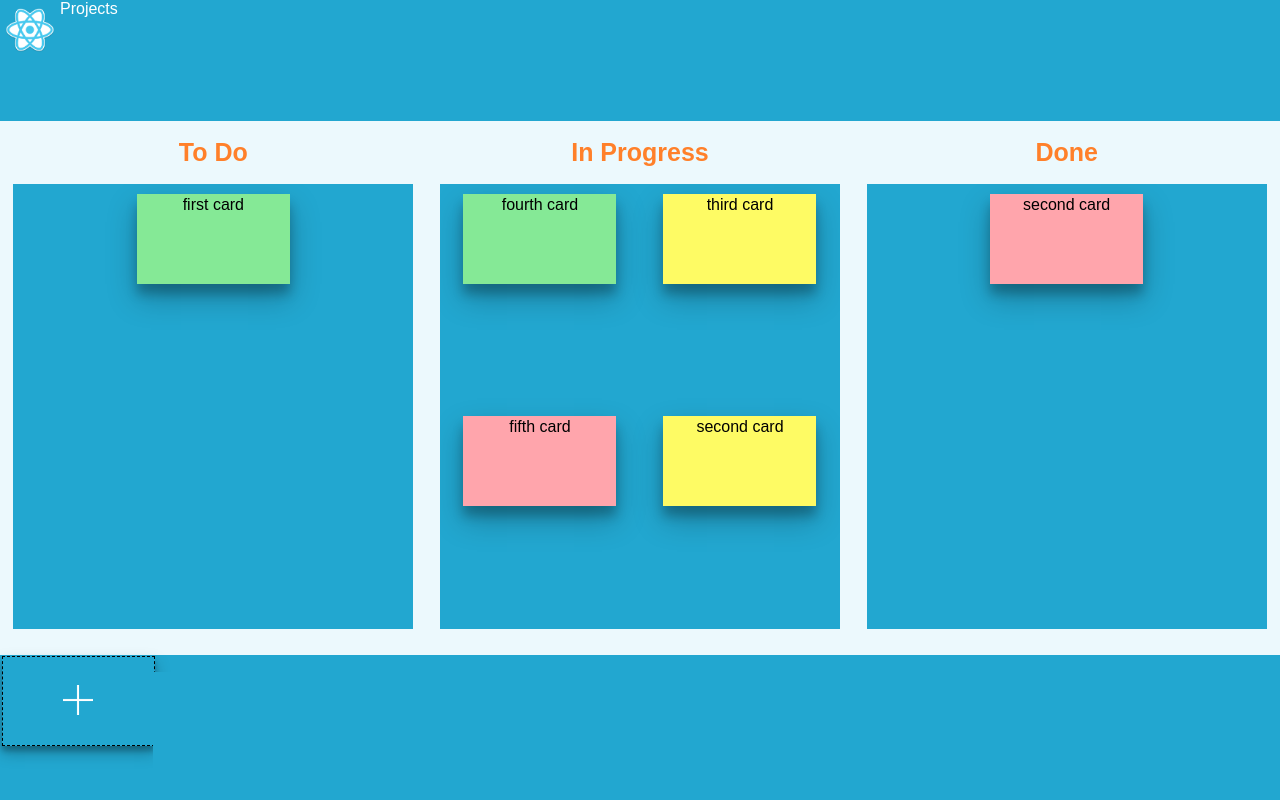
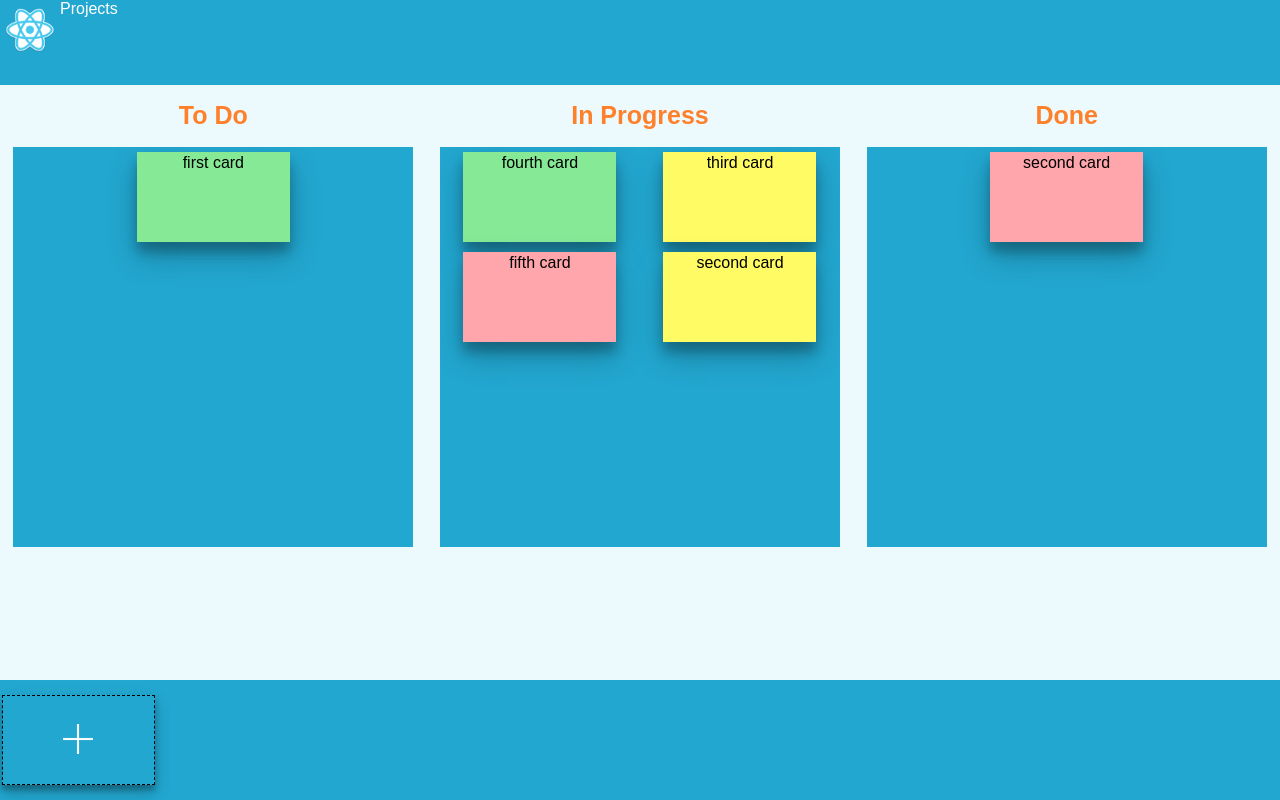
Before and after one commit to polytech-frontend-2017/kanban_board_project, a React (Create React App) app: page / in a window 1280 px wide. Built offline with nearby package versions, Linux system fonts and the light colour scheme.

Commit message:
add to bottom correct

```diff
--- a/src/big-sticker/BSticker.jsx
+++ b/src/big-sticker/BSticker.jsx
@@ -4,7 +4,6 @@ import './BSticker.css'
 import ToDoList from './ToDoList'
 import MainStickerField from './MainStickerField'
 import UserList from './UserList'
-
 
 class ButtonCheckDiv extends Component {
   render () {
--- a/src/big-sticker/MainStickerField.jsx
+++ b/src/big-sticker/MainStickerField.jsx
@@ -76,12 +76,13 @@ class MainStickerField extends Component {
   }
 
   changeTitle (newTitle) {
-    this.setState({title: newTitle})
+    this.setState({title: newTitle}, () => {
       console.info('Send to server: ' + this.state.title)
       axios.post(this.apiUrl, { title: this.state.title })
         .then((res) => {
           console.info(res.data)
           console.info('changeTitle is working')
+        })
     })
   }
 
--- a/src/board-place/Board.css
+++ b/src/board-place/Board.css
@@ -2,7 +2,6 @@
     display: flex;
     flex: 5 5 auto;
     flex-direction: column;
-    flex-wrap: nowrap;
     justify-content: space-around;
     align-content: stretch;
     align-items: stretch;
@@ -15,13 +14,14 @@
     flex-direction: row;
     justify-content: space-around;
     align-content: stretch;
-    width: 100%;
+    max-width: 100%;
     flex: 5 5 auto;
     margin-block-end: 10px;
 }
 
 #worker-columns.listComponent {
-    height: 100%;
+    min-height: 32%;
+    max-height: 32%;
     margin:20px;
 }
 
@@ -31,27 +31,15 @@
     font-size: 25px;
 }
 
-.listIn {
+#worker-columns .listComponent .listIn {
     display: flex;
     flex-wrap: wrap;
     justify-content: space-around;
-    min-height: 85%;
+    align-content: flex-start;
+    max-height: 400px;
+    min-height: 400px;
     min-width: 400px;
     max-width: 400px;
-    overflow: hidden;
+    overflow-y: scroll;
     background-color: #22a7d0;
 }
-
-.listIn:hover {
-    overflow-y: scroll;
-}
-
-#bottom {
-    display: flex;
-    flex-direction: row;
-    flex: 1 1 auto;
-    min-height: 100px;
-    background-color: #22a7d0;
-    width: 100%;
-    color: white;
-}
--- a/src/board-place/Board.jsx
+++ b/src/board-place/Board.jsx
@@ -12,7 +12,6 @@ class Board extends Component {
   constructor (props) {
     super(props)
     this.state = {
-
       cards: [
         {
           id: 1,
--- a/src/board-place/Card.css
+++ b/src/board-place/Card.css
@@ -10,7 +10,7 @@
 .card {
     width: 153px;
     height: 90px;
-    margin-top:10px;
+    margin: 5px;
     box-shadow: 0 14px 28px rgba(0,0,0,0.25), 0 10px 10px rgba(0,0,0,0.22);
 }
 
--- a/src/board-place/CardEx.jsx
+++ b/src/board-place/CardEx.jsx
@@ -18,10 +18,9 @@ class Card extends Component {
       </div>
     )
   }
-};
-Card.PropTypes =
-{
-  id: PropTypes.string,
+}
+Card.PropTypes = {
+  id: PropTypes.number,
   title: PropTypes.string,
   color: PropTypes.string
 }
--- a/src/board-place/listComp.jsx
+++ b/src/board-place/listComp.jsx
@@ -16,9 +16,13 @@ class ListComponent extends Component {
         />
       )
     })
+    let columnTitle
+    if (this.props.id !== 'start') {
+      columnTitle = <h1 className="ColumnHeader">{this.props.title}</h1>
+    }
     return (
-      <div className="listComponent">
-        <h1 className="ColumnHeader">{this.props.title}</h1>
+      <div id = { this.props.id } className="listComponent">
+        { columnTitle }
         <div className="listIn" >{cards}</div>
       </div>
     )
--- a/src/board-place/miniCard/miniCard.css
+++ /dev/null
@@ -1,7 +0,0 @@
-.MiniCard {
-    display: flex;
-    flex-direction: column;
-    width: 153px;
-    height: 90px;
-    box-shadow: 0 14px 28px rgba(0,0,0,0.25), 0 10px 10px rgba(0,0,0,0.22);
-}
--- a/src/board-place/miniCard/miniCard.jsx
+++ /dev/null
@@ -1,32 +0,0 @@
-import React from 'react'
-import ReactDOM from 'react-dom'
-import './miniCard.css'
-
-/*
-const green = 'rgb(132, 255, 179)'
-const yellow = '#fff6cf'
-const red = 'rgb(250, 144, 144)'
-*/
-
-export default class MiniCard extends React.Component {
-  render () {
-    let card = {
-      key: this.props.key,
-      id: this.props.id,
-      backgroundColor: this.props.color,
-      cardName: this.props.cardName,
-      cardDescription: this.props.cardDescription
-    }
-
-    return (
-      <div className="MiniCard" draggable="true" style={card.backgroundColor}>
-        <div className="card_title">
-          {card.cardName}
-        </div>
-        <div>
-          {card.cardDescription}
-        </div>
-      </div>
-    )
-  }
-}
--- a/src/board-place/new_sticker_place/Bottom.css
+++ b/src/board-place/new_sticker_place/Bottom.css
@@ -1,5 +1,16 @@
-#AddStickerButton
-{
+#bottom {
+    display: flex;
+    flex-direction: row;
+    justify-content: flex-start;
+    align-items: center;
+    flex: 1 1 auto;
+    min-height: 120px;
+    background-color: #22a7d0;
+    max-width: 100%;
+    min-width: 100%;
+}
+
+#AddStickerButton {
     margin:1%;
     width: 153px;
     height: 90px;
@@ -16,3 +27,20 @@
     height: 40px;
     cursor: pointer;
 }
+
+#start {
+    display: flex;
+    flex-grow: 1;
+    padding: 1%;
+    height: 100%;
+    max-height: 100px;
+    overflow-y: scroll;
+}
+
+#start .listIn {
+    display: flex;
+    flex-wrap: wrap;
+    justify-content: flex-start;
+    height: 100%;
+    width: 100%;
+}
--- a/src/board-place/new_sticker_place/Bottom.jsx
+++ b/src/board-place/new_sticker_place/Bottom.jsx
@@ -2,7 +2,6 @@ import React, { Component } from 'react'
 import ReactDOM from 'react-dom'
 import Modal from '../../modal/Modal'
 import BigSticker from '../../big-sticker/BSticker'
-import MiniCard from '../miniCard/miniCard.jsx'
 import ListComponent from '../listComp.jsx'
 import PropTypes from 'prop-types'
 import './Bottom.css'
@@ -58,7 +57,7 @@ class Bottom extends Component {
     let listComp
 
     if (this.props.cards) {
-      listComp = <ListComponent id='userList' cards = {this.props.cards}/>
+      listComp = <ListComponent id='start' cards = {this.props.cards}/>
     }
 
     return (
```
Lines whose indentation alone changed are shown as unchanged.
